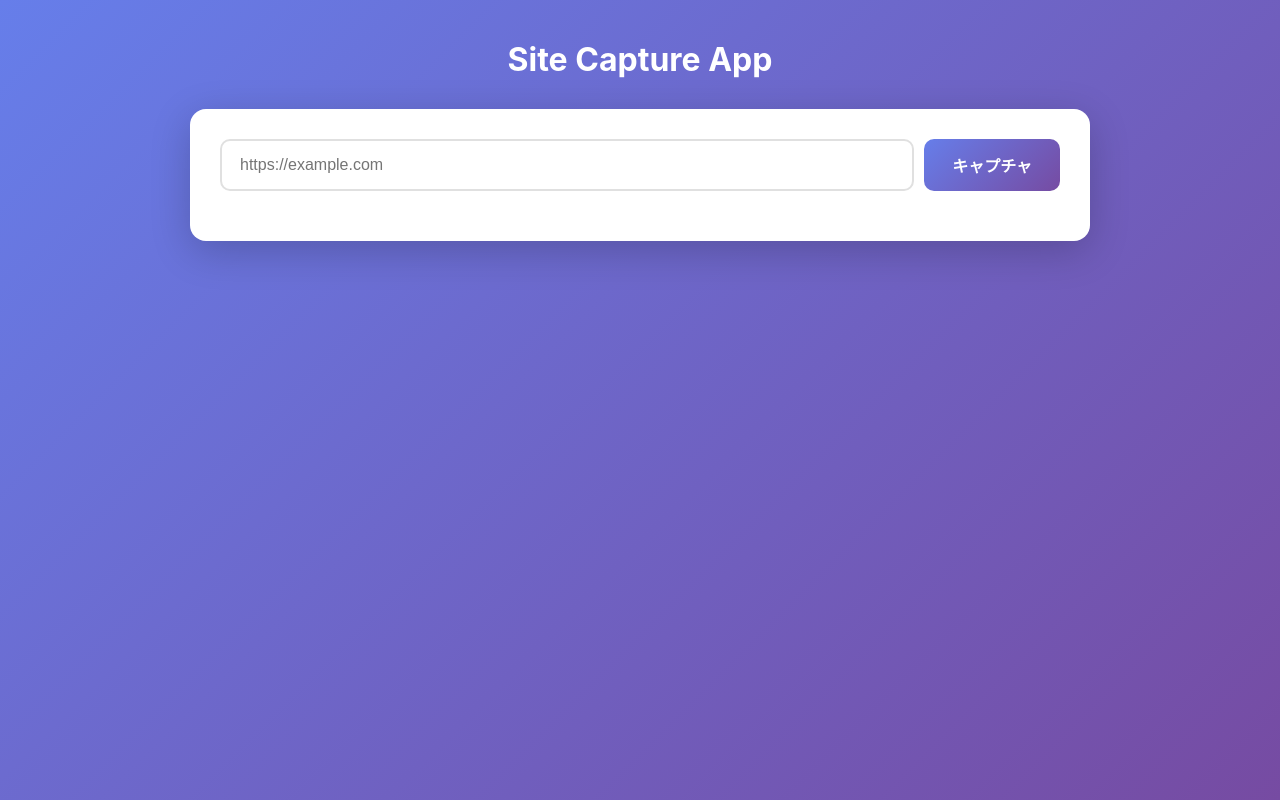
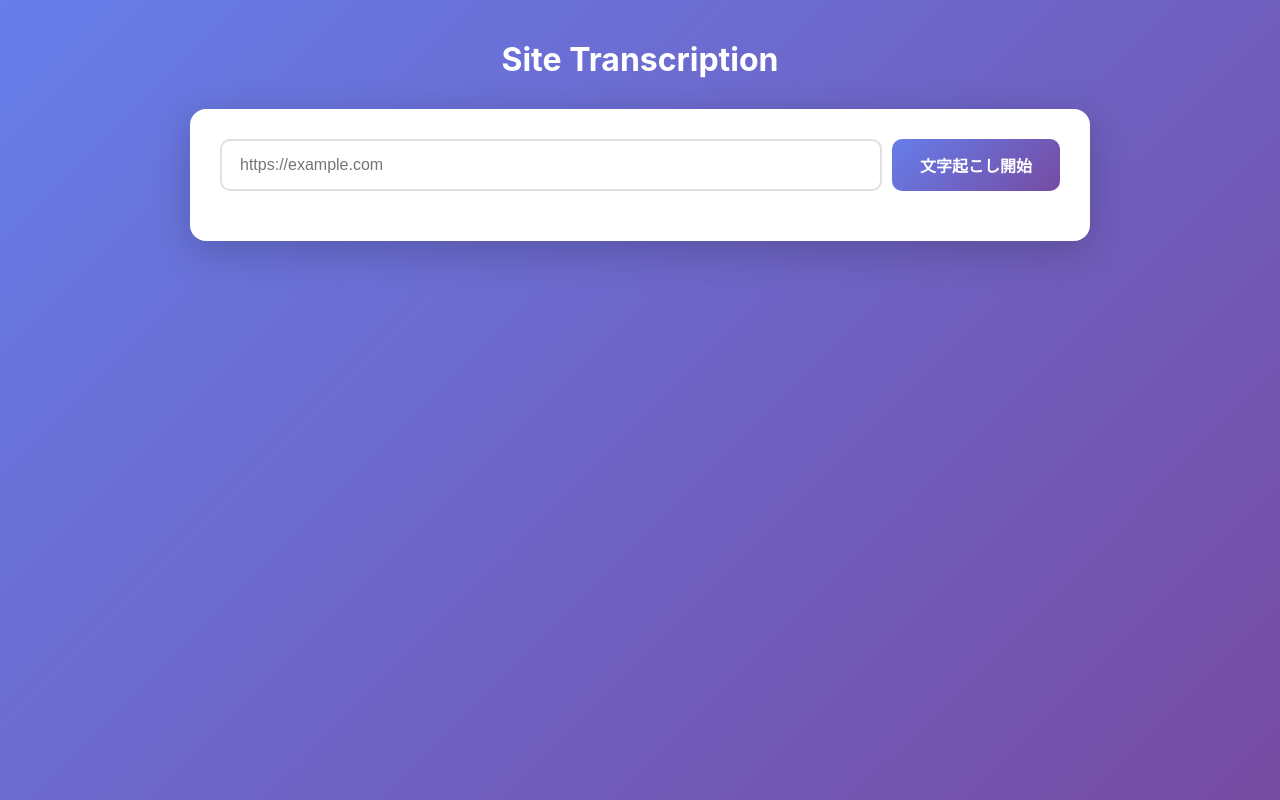
Before and after one commit to senjinholdings/site-transcription, a website: page public/index.html in a window 1280 px wide. Drawn offline with Linux system fonts and the light colour scheme.

Commit message:
feat: Update UI text
- Change title to "Site Transcription"
- Change button text to "文字起こし開始"

Co-Authored-By: Claude Opus 4.5 <noreply@anthropic.com>

```diff
--- a/public/index.html
+++ b/public/index.html
@@ -3,7 +3,7 @@
 <head>
   <meta charset="UTF-8">
   <meta name="viewport" content="width=device-width, initial-scale=1.0">
-  <title>Site Capture App</title>
+  <title>Site Transcription</title>
   <style>
     * { box-sizing: border-box; margin: 0; padding: 0; }
     body {
@@ -185,11 +185,11 @@
 </head>
 <body>
   <div class="container">
-    <h1>Site Capture App</h1>
+    <h1>Site Transcription</h1>
     <div class="card">
       <div class="input-group">
         <input type="url" id="urlInput" placeholder="https://example.com" />
-        <button id="captureBtn" onclick="startCapture()">キャプチャ</button>
+        <button id="captureBtn" onclick="startCapture()">文字起こし開始</button>
       </div>
 
       <div class="progress-container" id="progress">
```
